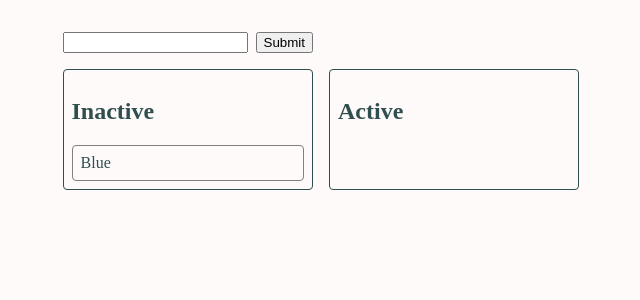
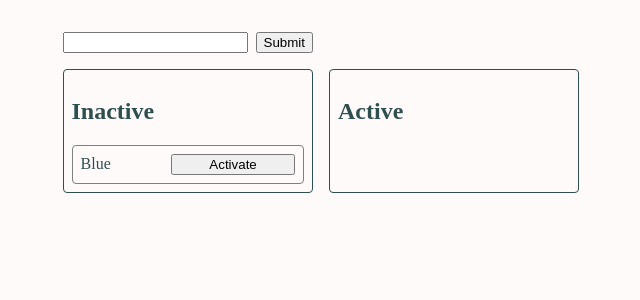
Before and after one commit to shivan-s/color-sort, a SvelteKit app: page / in a window 1280 px wide. Shown: the top 300 px of the page, without its empty margins (319-959 px from the left). Built offline with nearby package versions, Linux system fonts and the light colour scheme.

Commit message:
chore: improve styling

```diff
--- a/src/routes/+page.svelte
+++ b/src/routes/+page.svelte
@@ -19,7 +19,10 @@
 			<h2>Inactive</h2>
 			<ul>
 				{#each inactive as m (m.id)}
-					<li>{m.name}</li>
+					<li>
+						{m.name}
+						<button>Activate</button>
+					</li>
 				{/each}
 			</ul>
 		</header>
@@ -45,6 +48,9 @@
 		display: grid;
 		gap: 0.25rem;
 		& li {
+			display: inline-grid;
+			grid-template-columns: auto auto;
+			align-items: center;
 			border: grey solid 1px;
 			border-radius: 0.25rem;
 			padding: 0.5rem;
```
